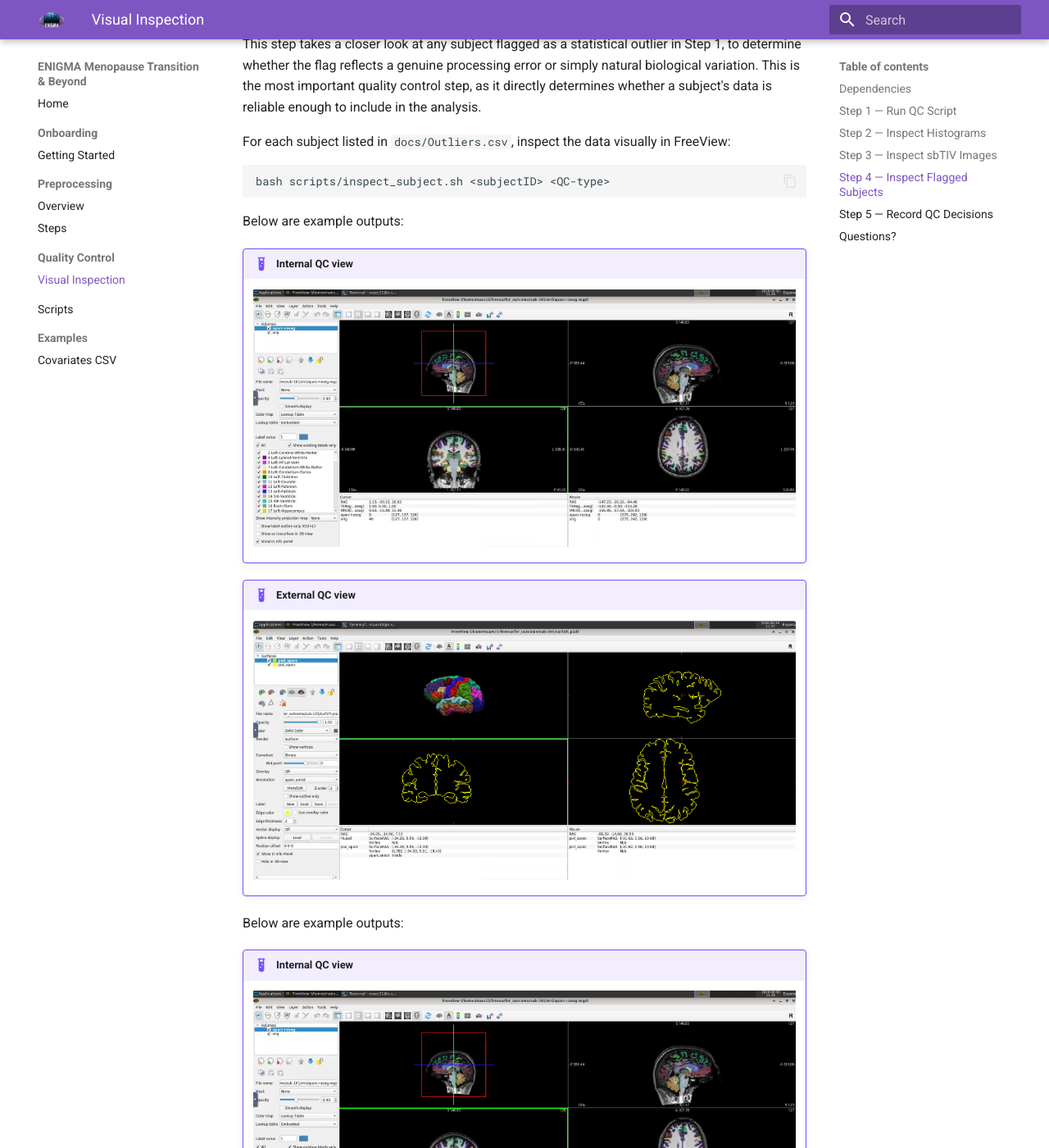
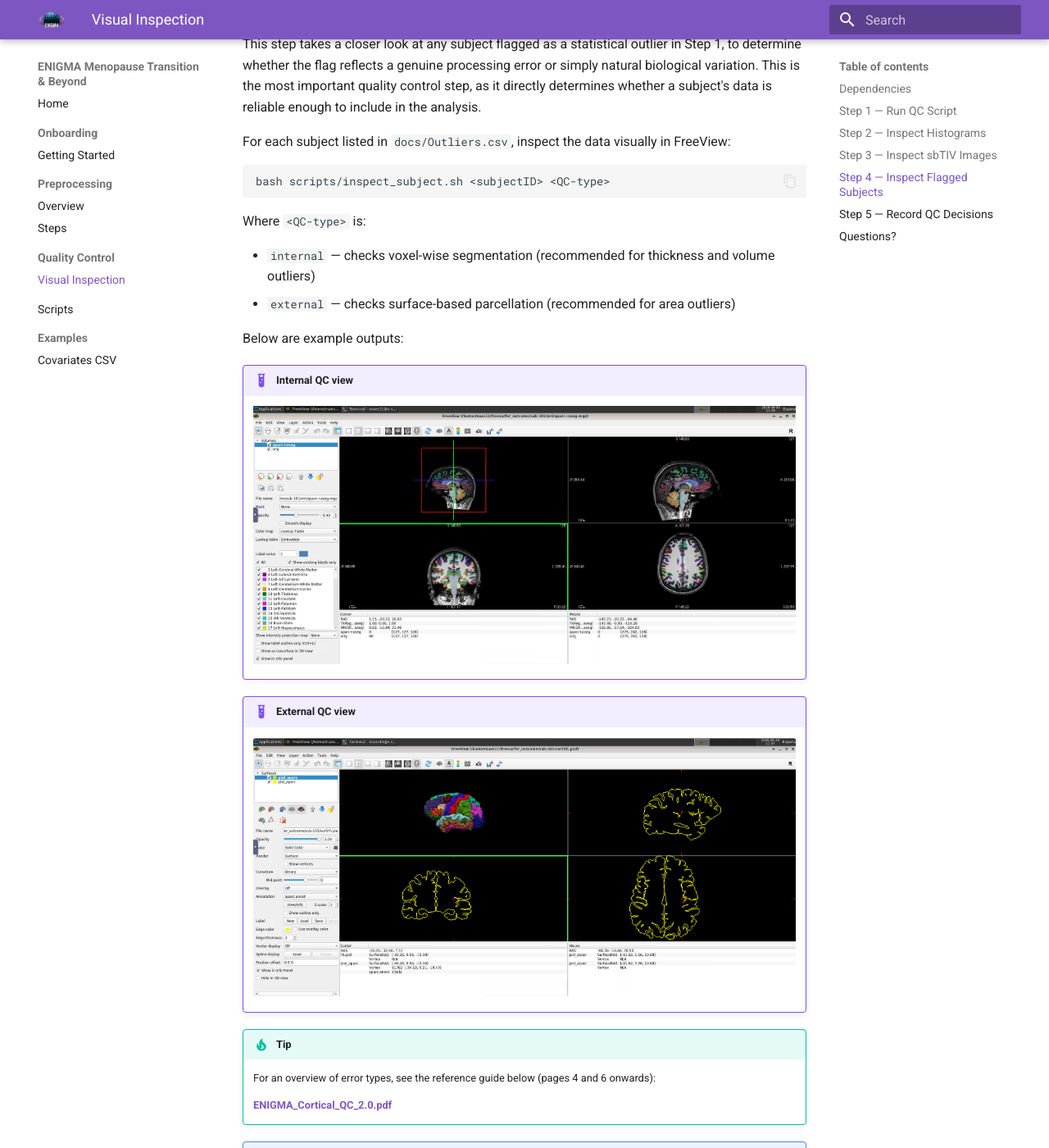
Before and after one commit to gorettiei/enigma-menopause-docs, an MkDocs documentation site: the page built from docs/qc/visual-inspection.md, in a window 1280 px wide and 1400 px high, scrolled down 2335 px. Shown: the whole window at 82% size. Built offline with MkDocs 1.6.1 and Material for MkDocs 9.7.7, drawn with Linux system fonts in a browser that asks for light colours.

Commit message:
Fix duplicated images in QC page

````diff
--- a/docs/qc/visual-inspection.md
+++ b/docs/qc/visual-inspection.md
@@ -81,13 +81,10 @@ For each subject listed in `docs/Outliers.csv`, inspect the data visually in Fre
 bash scripts/inspect_subject.sh <subjectID> <QC-type>
 ```
 
-Below are example outputs:
+Where `<QC-type>` is:
 
-!!! example "Internal QC view"
-    ![Internal QC view](../assets/qc_internal_view.png)
-
-!!! example "External QC view"
-    ![External QC view](../assets/qc_external_view.png)
+- `internal` — checks voxel-wise segmentation (recommended for thickness and volume outliers)
+- `external` — checks surface-based parcellation (recommended for area outliers)
 
 Below are example outputs:
 
@@ -96,11 +93,6 @@ Below are example outputs:
 
 !!! example "External QC view"
     ![External QC view](../assets/qc_external_view.png)
-
-Where `<QC-type>` is:
-
-- `internal` — checks voxel-wise segmentation (recommended for thickness and volume outliers)
-- `external` — checks surface-based parcellation (recommended for area outliers)
 
 !!! tip
     For an overview of error types, see the reference guide below (pages 4 and 6 onwards):
````
